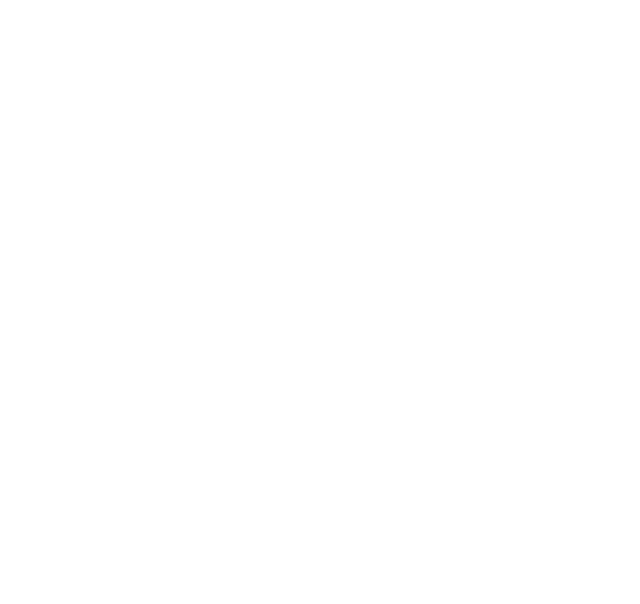
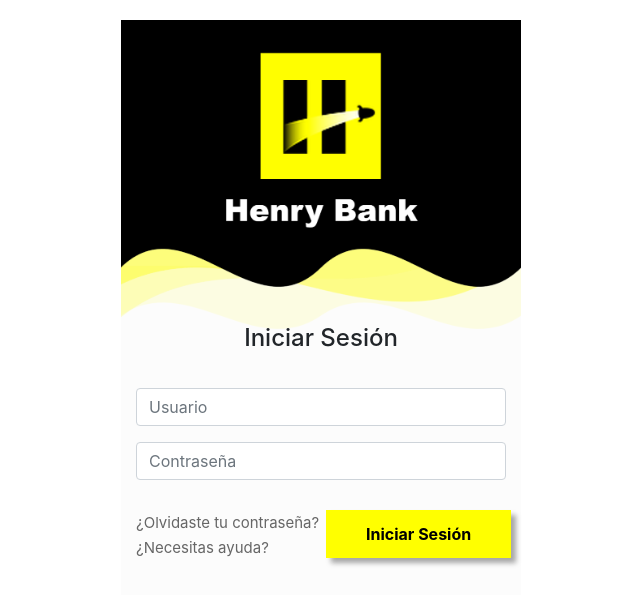
Before and after one commit to cristian473/Henry-Bank, a React (Create React App) app in the folder client/: page /login in a window 1280 px wide. Shown: the top 604 px of the page, without its empty margins (319-959 px from the left). Built offline with nearby package versions, Linux system fonts and the light colour scheme.

Commit message:
Login (only View)

```diff
--- a/client/src/App.js
+++ b/client/src/App.js
@@ -1,9 +1,10 @@
 import React from 'react';
 import './css/App.css';
-import { Route } from 'wouter'
-import { useDispatch } from 'react-redux'
+import { Route } from 'wouter';
+import { useDispatch } from 'react-redux';
 
-import AddUserForm from './components/FormularioAltaCliente.jsx'
+import AddUserForm from './components/FormularioAltaCliente.jsx';
+import LoginForm from './components/Login.jsx';
 
 function App() {
 
@@ -11,6 +12,7 @@
   return (
     <div>
       <Route path='/addUser' component={AddUserForm} />
+      <Route path='/login' component={LoginForm} />
     </div>
   );
 }
--- a/client/src/components/Login.jsx
+++ b/client/src/components/Login.jsx
@@ -0,0 +1,43 @@
+import React from 'react';
+import loginPortada from '../images/login.png';
+import '../css/login.css';
+
+export default function LoginForm(){
+  return(
+    <div id="login">
+      {/* Cambiar el puerto por el corresponiente */}
+      <form action="http://localhost:1337" method="POST">
+        <img src={loginPortada} alt="loginPortada"/>
+        <div className="form-group col-md-12">
+          <h4>Iniciar Sesión</h4>
+          <div className="input-group mb-3">
+            <input
+              // name="username"
+              className="form-control"
+              placeholder="Usuario"
+              required/>
+          </div>
+        </div>
+        <div className="form-group col-md-12 ">
+          <div className="input-group mb-3">
+            <input
+              // name="password"
+              type="password"
+              className="form-control"
+              placeholder="Contraseña"
+              required/>
+          </div>
+        </div>
+        <div class="form-row contenedor">
+          <div className="form-group col-md-6 link" >
+            <a href="/">¿Olvidaste tu contraseña?</a>
+            <a href="/">¿Necesitas ayuda?</a>
+          </div>
+          <div className="form-group col-md-6 inicio">
+            <input type="submit" className="btn btn-outline-dark" value="Iniciar Sesión"/>
+          </div>
+        </div>
+      </form>
+    </div>
+  )
+}
--- /dev/null
+++ b/client/src/css/login.css
@@ -0,0 +1,41 @@
+#login{
+  margin: 20px auto;
+  width: 400px;
+  background-color: rgba(243, 242, 242, 0.233);
+}
+#login img{
+  width: 400px;
+}
+#login div h4{
+  position: relative;
+  top: -5px;
+  margin-bottom: 30px;
+  text-align: center;
+}
+#login .contenedor{
+  margin-top: 30px;
+  padding-bottom: 20px;
+}
+#login .link{
+  margin-left: 0px;
+}
+#login .link a{
+  color: #666666;
+  font-size: 15px;
+  position: relative;
+  left: 15px;
+}
+#login .inicio input{
+  margin-left: 0px;
+  background-color: yellow;
+  color: #000;
+  border: none;
+  font-weight: bold;
+  border-radius: 0%;
+  padding: 12px 40px !important;
+  box-shadow: 5px 5px 5px rgb(167, 167, 167);
+}
+#login .inicio input:hover{
+  color: #fff;
+  box-shadow: none;
+}
```
Also changed, not shown: client/src/images/login.png (added), client/src/images/logo.svg (deleted).
